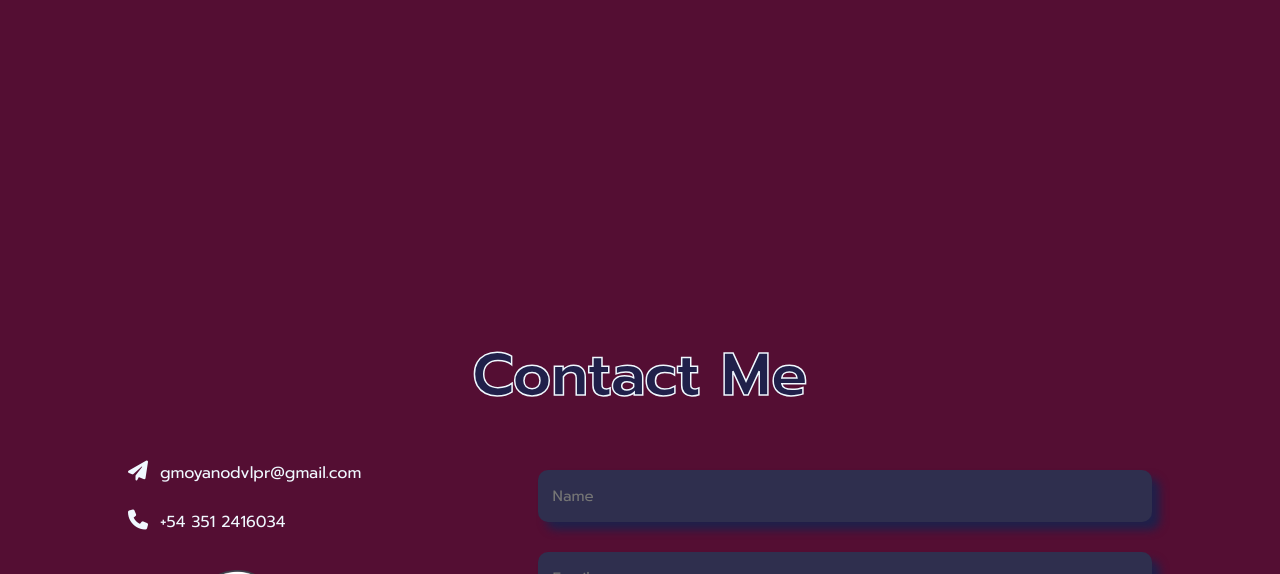
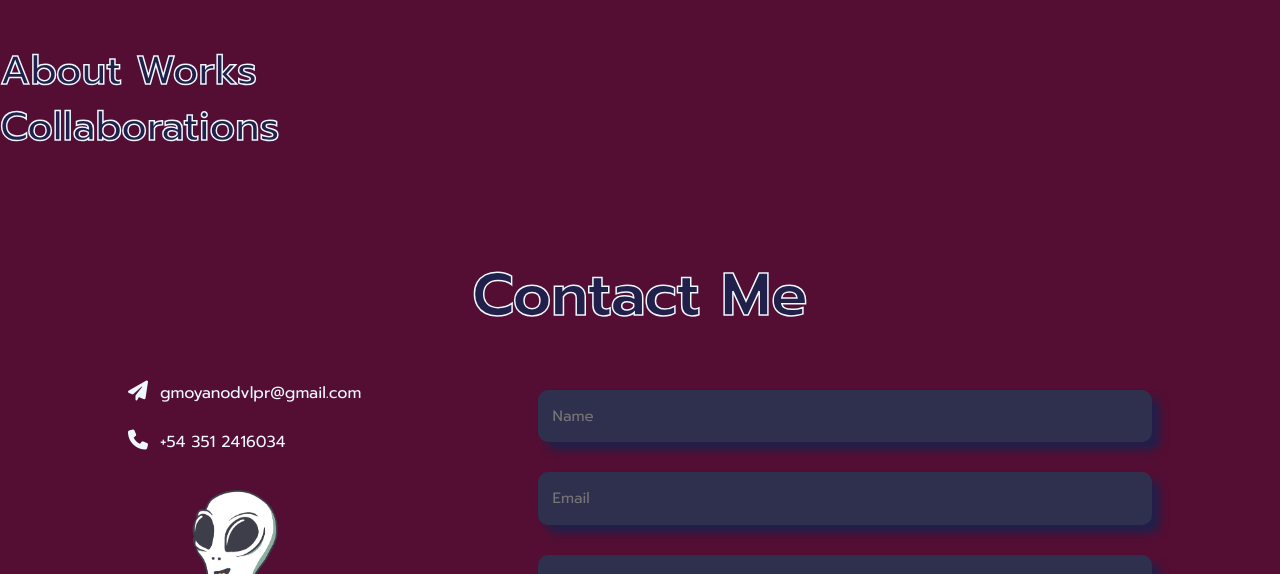
Before and after one commit to Moyanogdev/ProjectMoyanogdev, a website: page index.html in a window 1280 px wide. Shown: the part 1531-2105 px from the top of the page. Drawn offline with nearby package versions, Linux system fonts and the light colour scheme; some packages are replaced by stand-ins of ours; a script that the page names is missing.

Commit message:
newSections2.1

```diff
--- a/index.html
+++ b/index.html
@@ -76,7 +76,7 @@
                     <p>Freelance <a href="#sectionAbout"><strong>Frontend Developer </strong></a></p>
                     <p>Frontend Developer works at <a href="#sectionAbout"><strong>Etna Education, Creativos Digitales</strong> & others</a></p>
                     <p>From: Córdoba, Argentina.</p>
-                    <p>I have collaborated in development projects and I invite you to get to know them.</p>
+                    <p>I have collaborated in development projects and I invite you to get to know them</p>
                     <div class="btnUser">
                         <a href="#sectionAbout"><span></span>Know projects</a>
                     </div>
@@ -90,13 +90,15 @@
         </section>
 
         <!-- About Works Section -->
-        <section class="py-5">
+        <section class="sectionAbout">
             <a name="sectionAbout"></a>
+            <h1>About Works</h1>
         </section>
 
         <!-- Collaborations Section -->
-        <section class="py-5 workSection">
+        <section class="sectionCollab">
             <a name="sectionCollaborations"></a>
+            <h1>Collaborations</h1>
         </section>
 
         <!-- Contact Section-->
```
